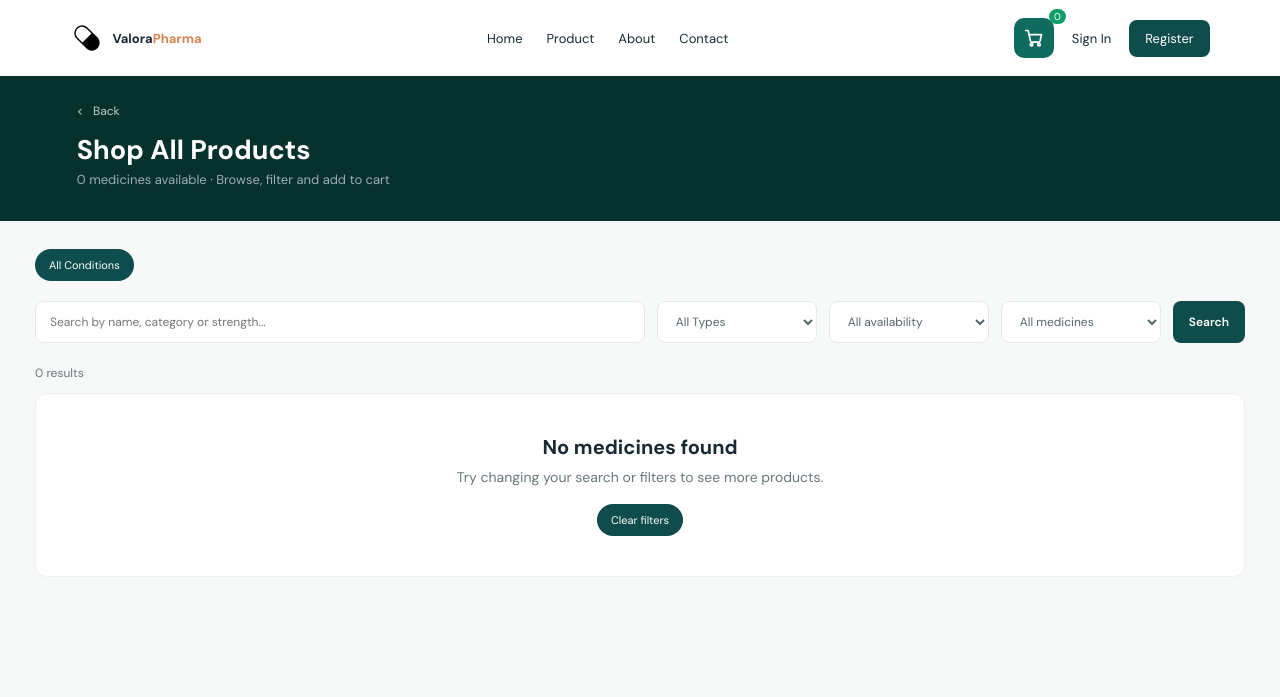
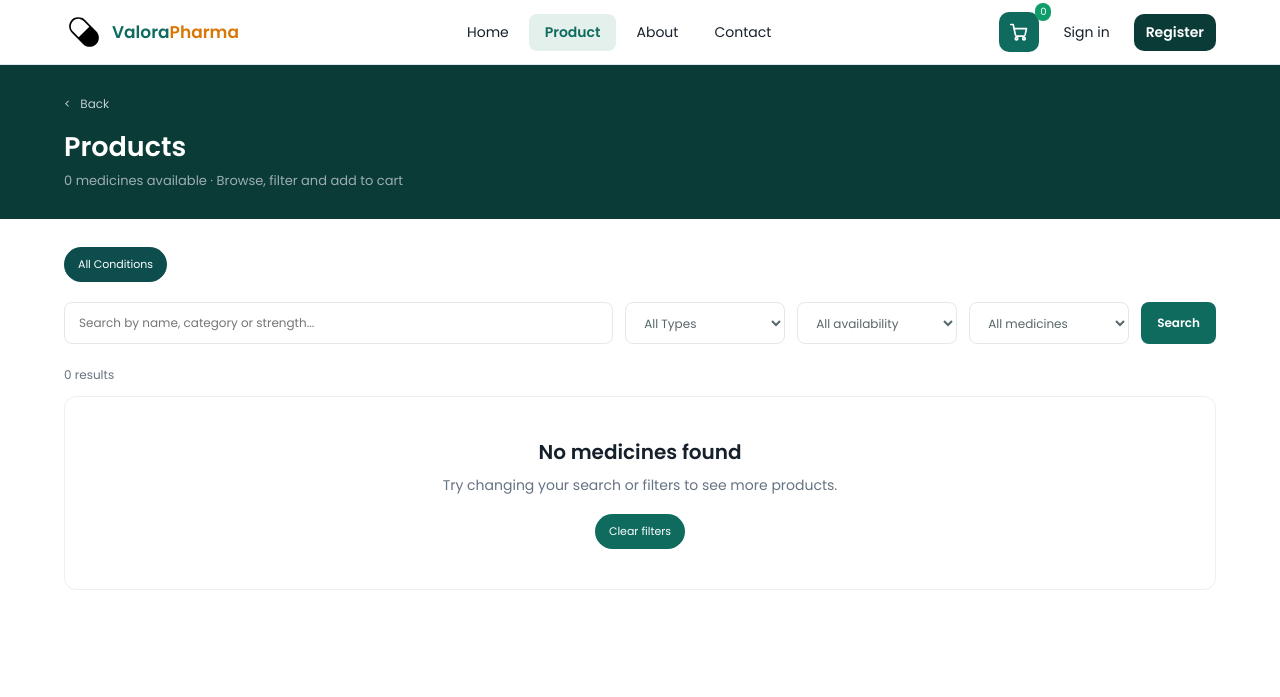
Before and after one commit to shahilgobin-ctrl/Valora_Pharma, a Django app: page /shop/ in a window 1280 px wide. Shown: the top 697 px of the page. Run offline with Django 5.2, Linux system fonts and the light colour scheme; data comes from the database, SQL or seed files in the repository; data that the repository does not hold is empty.

Commit message:
Align Product styling and navigation with public pages

```diff
--- a/frontend/static/shop/shop.css
+++ b/frontend/static/shop/shop.css
@@ -1,12 +1,13 @@
-@import url('https://fonts.googleapis.com/css2?family=DM+Sans:wght@400;500;600;700&display=swap');
+@font-face { font-family: Poppins; src: url('../accounts/fonts/Poppins-Regular.ttf') format('truetype'); font-style: normal; font-weight: 400; font-display: swap; }
+@font-face { font-family: Poppins; src: url('../accounts/fonts/Poppins-SemiBold.ttf') format('truetype'); font-style: normal; font-weight: 600 800; font-display: swap; }
 :root {
-  --navy: #06312d;
-  --teal: #0f4c4c;
+  --navy: #0b3b36;
+  --teal: #0f6b5e;
   --mint: #d1fae5;
   --green: #0f9d6a;
-  --orange: #ff8c2b;
-  --ink: #182b32;
-  --muted: #69777b
+  --orange: #d97706;
+  --ink: #16202a;
+  --muted: #667382
 }
 
 * {
@@ -15,67 +16,71 @@
 
 body {
   margin: 0;
-  background: #f7f9f8;
+  background: #fff;
   color: var(--ink);
-  font-family: 'DM Sans',Arial,sans-serif;
+  font-family: Poppins,system-ui,sans-serif;
   font-size: 14px
 }
 
 .site-header {
-  height: 76px;
-  padding: 0 max(calc((100vw - 1320px)/2),5.5%);
+  min-height: 64px;
+  padding: 12px max(24px,calc((100% - 1152px)/2));
   display: flex;
   align-items: center;
   justify-content: space-between;
   background: white;
-  gap: 28px
+  gap: 20px;
+  border-bottom: 1px solid #e3e8ef;
 }
 
-.brand {
+.site-header .brand {
   display: flex;
   align-items: center;
   gap: 8px;
   color: var(--teal);
-  font-weight: 700;
+  font-size: 17px;
+  font-weight: 600;
   text-decoration: none;
   white-space: nowrap
 }
 
 .brand-mark {
   display: block;
-  width: 34px;
-  height: 34px;
+  width: 40px;
+  height: 40px;
   object-fit: contain
 }
 
 .brand-accent {
-  color: #d98450
+  color: var(--orange)
 }
 
 .site-header nav,.header-actions {
   display: flex;
   align-items: center;
-  gap: 24px
+  gap: 12px;
 }
+.site-header nav { gap: 4px; }
+.site-header nav a { padding: 8px 16px; border-radius: 8px; }
 
 .site-header a {
   color: inherit;
   text-decoration: none;
-  font-size: 13px
+  font-size: 14px
 }
 
 .site-header nav a:hover,.header-actions>a:hover {
   color: var(--teal)
 }
 
-.nav-shop {
-  color: var(--teal)!important;
-  font-weight: 700
+.site-header nav [aria-current="page"] {
+  color: var(--teal);
+  background: #e4f0eb;
+  font-weight: 600;
 }
 
-.header-actions {
-  gap: 18px
-}
+.header-actions { gap: 12px; }
+.header-actions > a:not(.cart-link) { padding: 8px 12px; border-radius: 10px; }
 
 .cart-link {
   position: relative;
@@ -112,10 +117,14 @@ body {
   font-size: 10px
 }
 
-.register-link {
-  background: var(--teal);
-  border-radius: 8px;
-  padding: 10px 16px;
+ .header-actions .register-link {
+  display: inline-flex;
+  align-items: center;
+  justify-content: center;
+  background: var(--navy);
+  border-radius: 10px;
+  padding: 9px 20px;
+  font-weight: 600;
   color: white!important
 }
 
@@ -123,7 +132,7 @@ body {
   margin: 0 auto;
   background: var(--navy);
   color: white;
-  padding: 25px max(calc((100vw - 1250px)/2),6%) 28px;
+  padding: 28px max(24px,calc((100% - 1152px)/2));
   min-height: 145px
 }
 
@@ -145,9 +154,9 @@ body {
 }
 
 .catalog {
-  max-width: 1250px;
+  max-width: 1200px;
   margin: 28px auto 80px;
-  padding: 0 20px
+  padding: 0 24px
 }
 
 .category-pills {
@@ -923,4 +932,23 @@ body {
 }
 
 .header-actions form { margin: 0; display: inline-flex; }
-.header-actions form button { border: 0; background: transparent; color: inherit; font: inherit; cursor: pointer; }
+.header-actions form button { border: 0; font: inherit; cursor: pointer; }
+
+/* Public header follows the same mobile ordering as Home and About. */
+button,input,select,textarea { font-family: inherit; }
+.site-header a:focus-visible { outline: 3px solid #5eead4; outline-offset: 3px; }
+@media(max-width:1000px) {
+  .site-header { flex-wrap: wrap; padding: 12px 24px; gap: 12px; }
+  .site-header nav { order: 3; width: 100%; justify-content: center; gap: 4px; }
+}
+@media(max-width:480px) {
+  .site-header { padding: 12px 16px; }
+  .site-header .brand { font-size: 15px; gap: 4px; }
+  .brand-mark { width: 32px; height: 32px; }
+  .header-actions { gap: 8px; }
+  .header-actions>a { font-size: 12px; }
+  .header-actions > a:not(.cart-link) { padding: 8px 4px; }
+  .header-actions .register-link { padding: 8px 12px; }
+  .cart-link { width: 32px; height: 32px; }
+  .site-header nav a { font-size: 13px; padding: 8px 12px; }
+}
--- a/frontend/templates/shop/base.html
+++ b/frontend/templates/shop/base.html
@@ -4,28 +4,28 @@
   <head>
     <meta charset="utf-8">
     <meta name="viewport" content="width=device-width, initial-scale=1">
-    <title>{% block title %}ValoraPharma Shop{% endblock %}</title>
-    <link rel="stylesheet" href="{% static 'shop/shop.css' %}?v=integrated-shop-20261030">
+    <title>{% block title %}ValoraPharma Products{% endblock %}</title>
+    <link rel="stylesheet" href="{% static 'shop/shop.css' %}?v=public-style-20261031">
   </head>
   <body>
     <header class="site-header">
-      <a class="brand" href="{% url 'shop:shop' %}">
+      <a class="brand" href="{% url 'home' %}">
         <img class="brand-mark" src="{% static 'accounts/assets/pill-login.svg' %}" alt=""><span>Valora<span class="brand-accent">Pharma</span></span>
       </a>
 
-      <nav>
+      <nav aria-label="Main navigation">
         <a href="{% url 'home' %}">Home</a>
-        <a href="{% url 'shop:shop' %}">Product</a>
+        <a href="{% url 'shop:shop' %}" aria-current="page">Product</a>
         <a href="{% url 'pages:about' %}">About</a>
-        <a href="{% url 'home' %}#contact">Contact</a>
+        <a href="{% url 'pages:contact' %}">Contact</a>
       </nav>
 
       <div class="header-actions">
         <a class="cart-link" href="{% url 'shop:cart' %}" aria-label="Shopping cart"><svg viewBox="0 0 24 24" fill="none" stroke-width="2" stroke-linecap="round" stroke-linejoin="round"><circle cx="9" cy="20" r="1.5"/><circle cx="18" cy="20" r="1.5"/><path d="M2 3h3l2.7 12.4a2 2 0 0 0 2 1.6h7.6a2 2 0 0 0 2-1.5L21 8H6"/></svg><span class="cart-count">{{ cart_count }}</span></a>
         {% if user.is_authenticated %}
-          <form method="post" action="{% url 'accounts:logout' %}">{% csrf_token %}<button type="submit">Sign out</button></form>
+          <form method="post" action="{% url 'accounts:logout' %}">{% csrf_token %}<button class="register-link" type="submit">Sign out</button></form>
         {% else %}
-          <a href="{% url 'accounts:login' %}">Sign In</a>
+          <a href="{% url 'accounts:login' %}">Sign in</a>
           <a class="register-link" href="{% url 'accounts:register' %}">Register</a>
         {% endif %}
       </div>
--- a/frontend/templates/shop/product.html
+++ b/frontend/templates/shop/product.html
@@ -2,7 +2,7 @@
 {% block title %}{{ product.public_name }} | ValoraPharma{% endblock %}
 {% block content %}
   <section class="page-banner">
-    <a href="{% url 'shop:shop' %}" class="back-link">‹ &nbsp; Back to shop</a>
+    <a href="{% url 'shop:shop' %}" class="back-link">‹ &nbsp; Back to products</a>
     <h1>{{ product.public_name }}</h1>
     <p>{{ product.category.name }}</p>
   </section>
--- a/frontend/templates/shop/shop.html
+++ b/frontend/templates/shop/shop.html
@@ -1,9 +1,9 @@
 {% extends 'shop/base.html' %}
-{% block title %}Shop All Products | ValoraPharma{% endblock %}
+{% block title %}Products | ValoraPharma{% endblock %}
 {% block content %}
   <section class="page-banner">
     <a href="{% url 'home' %}" class="back-link">&lt; &nbsp; Back</a>
-    <h1>Shop All Products</h1>
+    <h1>Products</h1>
     <p>{{ result_count }} medicine{{ result_count|pluralize }} available &middot; Browse, filter and add to cart</p>
   </section>
 
```
